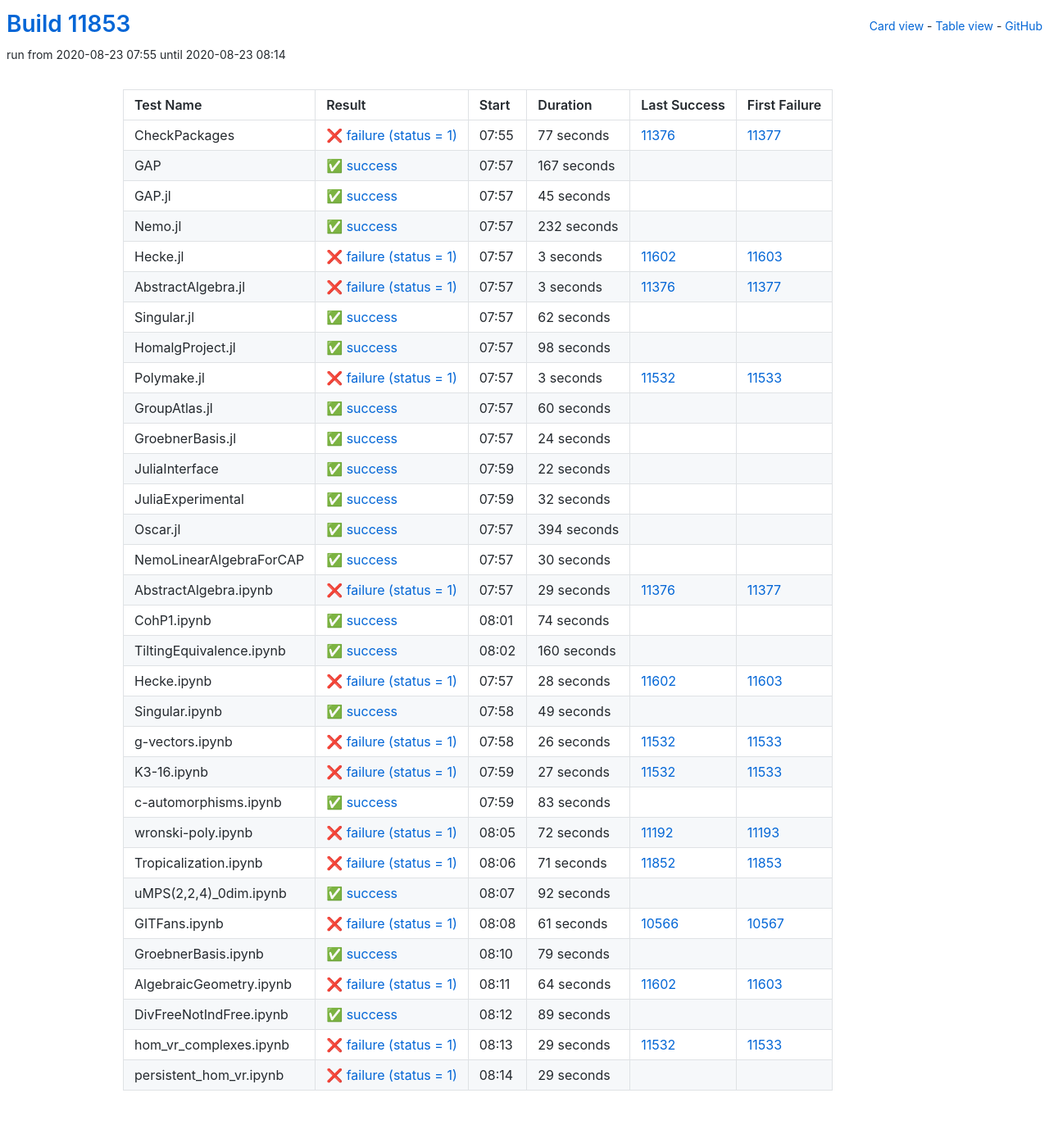
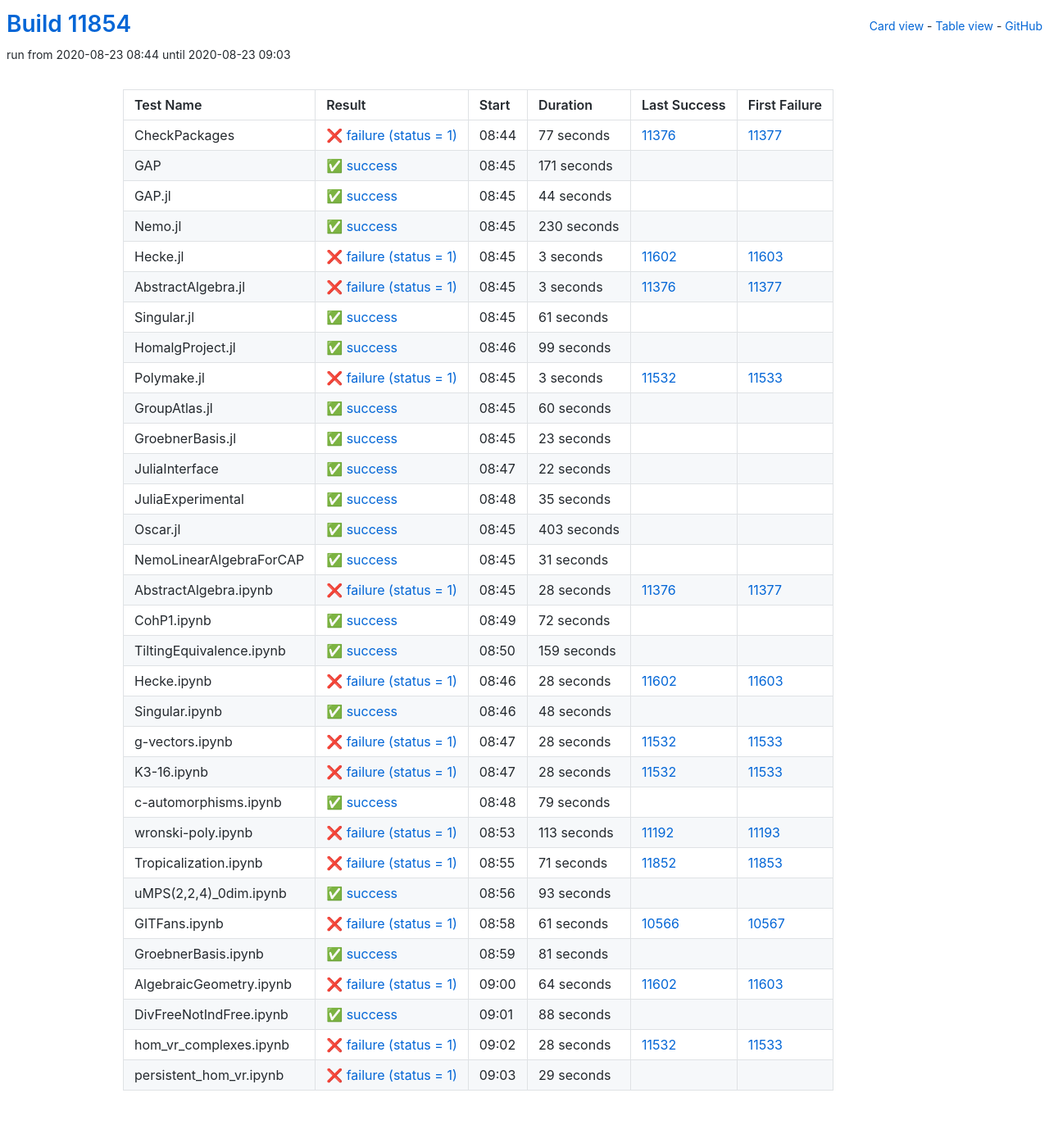
Before and after one commit to oscar-system/oscar-ci-status, a Jekyll site: the page built from table.html, in a window 1280 px wide. Shown: the whole page at 82% size. Built offline with Jekyll 4.4.1, drawn with Linux system fonts in a browser that asks for light colours.

Commit message:
Build #11854

```diff
--- a/_data/ci.yml
+++ b/_data/ci.yml
@@ -1,6 +1,6 @@
 ---
-build: 11853
-build_url: https://oscarci.mathematik.uni-kl.de/job/oscar/11853/
+build: 11854
+build_url: https://oscarci.mathematik.uni-kl.de/job/oscar/11854/
 job: oscar
 organization: oscar-system
 repo: oscar-ci-status
@@ -8,8 +8,8 @@
 tests:
 - name: CheckPackages
   id: checkpackages
-  log: https://oscarci.mathematik.uni-kl.de/job/oscar/11853/artifact/logs/build-11853/CheckPackages.log
-  start: 2020-08-23 07:55
+  log: https://oscarci.mathematik.uni-kl.de/job/oscar/11854/artifact/logs/build-11854/CheckPackages.log
+  start: 2020-08-23 08:44
   success: false
   exitcode: 1
   status: failure
@@ -20,44 +20,44 @@
   first_failure_url: https://oscarci.mathematik.uni-kl.de/job/oscar/11377/
 - name: GAP
   id: gap
-  log: https://oscarci.mathematik.uni-kl.de/job/oscar/11853/artifact/logs/build-11853/GAP.log
-  start: 2020-08-23 07:57
+  log: https://oscarci.mathematik.uni-kl.de/job/oscar/11854/artifact/logs/build-11854/GAP.log
+  start: 2020-08-23 08:45
   success: true
   exitcode: 0
   status: success
-  duration: 167
+  duration: 171
   last_success: false
   last_success_url:
   first_failure: false
   first_failure_url:
 - name: GAP.jl
   id: gap-jl
-  log: https://oscarci.mathematik.uni-kl.de/job/oscar/11853/artifact/logs/build-11853/GAP.jl.log
-  start: 2020-08-23 07:57
+  log: https://oscarci.mathematik.uni-kl.de/job/oscar/11854/artifact/logs/build-11854/GAP.jl.log
+  start: 2020-08-23 08:45
   success: true
   exitcode: 0
   status: success
-  duration: 45
+  duration: 44
   last_success: false
   last_success_url:
   first_failure: false
   first_failure_url:
 - name: Nemo.jl
   id: nemo-jl
-  log: https://oscarci.mathematik.uni-kl.de/job/oscar/11853/artifact/logs/build-11853/Nemo.jl.log
-  start: 2020-08-23 07:57
+  log: https://oscarci.mathematik.uni-kl.de/job/oscar/11854/artifact/logs/build-11854/Nemo.jl.log
+  start: 2020-08-23 08:45
   success: true
   exitcode: 0
   status: success
-  duration: 232
+  duration: 230
   last_success: false
   last_success_url:
   first_failure: false
   first_failure_url:
 - name: Hecke.jl
   id: hecke-jl
-  log: https://oscarci.mathematik.uni-kl.de/job/oscar/11853/artifact/logs/build-11853/Hecke.jl.log
-  start: 2020-08-23 07:57
+  log: https://oscarci.mathematik.uni-kl.de/job/oscar/11854/artifact/logs/build-11854/Hecke.jl.log
+  start: 2020-08-23 08:45
   success: false
   exitcode: 1
   status: failure
@@ -68,8 +68,8 @@
   first_failure_url: https://oscarci.mathematik.uni-kl.de/job/oscar/11603/
 - name: AbstractAlgebra.jl
   id: abstractalgebra-jl
-  log: https://oscarci.mathematik.uni-kl.de/job/oscar/11853/artifact/logs/build-11853/AbstractAlgebra.jl.log
-  start: 2020-08-23 07:57
+  log: https://oscarci.mathematik.uni-kl.de/job/oscar/11854/artifact/logs/build-11854/AbstractAlgebra.jl.log
+  start: 2020-08-23 08:45
   success: false
   exitcode: 1
   status: failure
@@ -80,32 +80,32 @@
   first_failure_url: https://oscarci.mathematik.uni-kl.de/job/oscar/11377/
 - name: Singular.jl
   id: singular-jl
-  log: https://oscarci.mathematik.uni-kl.de/job/oscar/11853/artifact/logs/build-11853/Singular.jl.log
-  start: 2020-08-23 07:57
+  log: https://oscarci.mathematik.uni-kl.de/job/oscar/11854/artifact/logs/build-11854/Singular.jl.log
+  start: 2020-08-23 08:45
   success: true
   exitcode: 0
   status: success
-  duration: 62
+  duration: 61
   last_success: false
   last_success_url:
   first_failure: false
   first_failure_url:
 - name: HomalgProject.jl
   id: homalgproject-jl
-  log: https://oscarci.mathematik.uni-kl.de/job/oscar/11853/artifact/logs/build-11853/HomalgProject.jl.log
-  start: 2020-08-23 07:57
+  log: https://oscarci.mathematik.uni-kl.de/job/oscar/11854/artifact/logs/build-11854/HomalgProject.jl.log
+  start: 2020-08-23 08:46
   success: true
   exitcode: 0
   status: success
-  duration: 98
+  duration: 99
   last_success: false
   last_success_url:
   first_failure: false
   first_failure_url:
 - name: Polymake.jl
   id: polymake-jl
-  log: https://oscarci.mathematik.uni-kl.de/job/oscar/11853/artifact/logs/build-11853/Polymake.jl.log
-  start: 2020-08-23 07:57
+  log: https://oscarci.mathematik.uni-kl.de/job/oscar/11854/artifact/logs/build-11854/Polymake.jl.log
+  start: 2020-08-23 08:45
   success: false
   exitcode: 1
   status: failure
@@ -116,8 +116,8 @@
   first_failure_url: https://oscarci.mathematik.uni-kl.de/job/oscar/11533/
 - name: GroupAtlas.jl
   id: groupatlas-jl
-  log: https://oscarci.mathematik.uni-kl.de/job/oscar/11853/artifact/logs/build-11853/GroupAtlas.jl.log
-  start: 2020-08-23 07:57
+  log: https://oscarci.mathematik.uni-kl.de/job/oscar/11854/artifact/logs/build-11854/GroupAtlas.jl.log
+  start: 2020-08-23 08:45
   success: true
   exitcode: 0
   status: success
@@ -128,20 +128,20 @@
   first_failure_url:
 - name: GroebnerBasis.jl
   id: groebnerbasis-jl
-  log: https://oscarci.mathematik.uni-kl.de/job/oscar/11853/artifact/logs/build-11853/GroebnerBasis.jl.log
-  start: 2020-08-23 07:57
+  log: https://oscarci.mathematik.uni-kl.de/job/oscar/11854/artifact/logs/build-11854/GroebnerBasis.jl.log
+  start: 2020-08-23 08:45
   success: true
   exitcode: 0
   status: success
-  duration: 24
+  duration: 23
   last_success: false
   last_success_url:
   first_failure: false
   first_failure_url:
 - name: JuliaInterface
   id: juliainterface
-  log: https://oscarci.mathematik.uni-kl.de/job/oscar/11853/artifact/logs/build-11853/JuliaInterface.log
-  start: 2020-08-23 07:59
+  log: https://oscarci.mathematik.uni-kl.de/job/oscar/11854/artifact/logs/build-11854/JuliaInterface.log
+  start: 2020-08-23 08:47
   success: true
   exitcode: 0
   status: success
@@ -152,80 +152,80 @@
   first_failure_url:
 - name: JuliaExperimental
   id: juliaexperimental
-  log: https://oscarci.mathematik.uni-kl.de/job/oscar/11853/artifact/logs/build-11853/JuliaExperimental.log
-  start: 2020-08-23 07:59
+  log: https://oscarci.mathematik.uni-kl.de/job/oscar/11854/artifact/logs/build-11854/JuliaExperimental.log
+  start: 2020-08-23 08:48
   success: true
   exitcode: 0
   status: success
-  duration: 32
+  duration: 35
   last_success: false
   last_success_url:
   first_failure: false
   first_failure_url:
 - name: Oscar.jl
   id: oscar-jl
-  log: https://oscarci.mathematik.uni-kl.de/job/oscar/11853/artifact/logs/build-11853/Oscar.jl.log
-  start: 2020-08-23 07:57
+  log: https://oscarci.mathematik.uni-kl.de/job/oscar/11854/artifact/logs/build-11854/Oscar.jl.log
+  start: 2020-08-23 08:45
   success: true
   exitcode: 0
   status: success
-  duration: 394
+  duration: 403
   last_success: false
   last_success_url:
   first_failure: false
   first_failure_url:
 - name: NemoLinearAlgebraForCAP
   id: nemolinearalgebraforcap
-  log: https://oscarci.mathematik.uni-kl.de/job/oscar/11853/artifact/logs/build-11853/NemoLinearAlgebraForCAP.log
-  start: 2020-08-23 07:57
+  log: https://oscarci.mathematik.uni-kl.de/job/oscar/11854/artifact/logs/build-11854/NemoLinearAlgebraForCAP.log
+  start: 2020-08-23 08:45
   success: true
   exitcode: 0
   status: success
-  duration: 30
+  duration: 31
   last_success: false
   last_success_url:
   first_failure: false
   first_failure_url:
 - name: AbstractAlgebra.ipynb
   id: abstractalgebra-ipynb
-  log: https://oscarci.mathematik.uni-kl.de/job/oscar/11853/artifact/logs/build-11853/AbstractAlgebra.ipynb.log
-  start: 2020-08-23 07:57
+  log: https://oscarci.mathematik.uni-kl.de/job/oscar/11854/artifact/logs/build-11854/AbstractAlgebra.ipynb.log
+  start: 2020-08-23 08:45
   success: false
   exitcode: 1
   status: failure
-  duration: 29
+  duration: 28
   last_success: 11376
   last_success_url: https://oscarci.mathematik.uni-kl.de/job/oscar/11376/
   first_failure: 11377
   first_failure_url: https://oscarci.mathematik.uni-kl.de/job/oscar/11377/
 - name: CohP1.ipynb
   id: cohp1-ipynb
-  log: https://oscarci.mathematik.uni-kl.de/job/oscar/11853/artifact/logs/build-11853/CohP1.ipynb.log
-  start: 2020-08-23 08:01
+  log: https://oscarci.mathematik.uni-kl.de/job/oscar/11854/artifact/logs/build-11854/CohP1.ipynb.log
+  start: 2020-08-23 08:49
   success: true
   exitcode: 0
   status: success
-  duration: 74
+  duration: 72
   last_success: false
   last_success_url:
   first_failure: false
   first_failure_url:
 - name: TiltingEquivalence.ipynb
   id: tiltingequivalence-ipynb
-  log: https://oscarci.mathematik.uni-kl.de/job/oscar/11853/artifact/logs/build-11853/TiltingEquivalence.ipynb.log
-  start: 2020-08-23 08:02
+  log: https://oscarci.mathematik.uni-kl.de/job/oscar/11854/artifact/logs/build-11854/TiltingEquivalence.ipynb.log
+  start: 2020-08-23 08:50
   success: true
   exitcode: 0
   status: success
-  duration: 160
+  duration: 159
   last_success: false
   last_success_url:
   first_failure: false
   first_failure_url:
 - name: Hecke.ipynb
   id: hecke-ipynb
-  log: https://oscarci.mathematik.uni-kl.de/job/oscar/11853/artifact/logs/build-11853/Hecke.ipynb.log
-  start: 2020-08-23 07:57
+  log: https://oscarci.mathematik.uni-kl.de/job/oscar/11854/artifact/logs/build-11854/Hecke.ipynb.log
+  start: 2020-08-23 08:46
   success: false
   exitcode: 1
   status: failure
@@ -236,68 +236,68 @@
   first_failure_url: https://oscarci.mathematik.uni-kl.de/job/oscar/11603/
 - name: Singular.ipynb
   id: singular-ipynb
-  log: https://oscarci.mathematik.uni-kl.de/job/oscar/11853/artifact/logs/build-11853/Singular.ipynb.log
-  start: 2020-08-23 07:58
+  log: https://oscarci.mathematik.uni-kl.de/job/oscar/11854/artifact/logs/build-11854/Singular.ipynb.log
+  start: 2020-08-23 08:46
   success: true
   exitcode: 0
   status: success
-  duration: 49
+  duration: 48
   last_success: false
   last_success_url:
   first_failure: false
   first_failure_url:
 - name: g-vectors.ipynb
   id: g-vectors-ipynb
-  log: https://oscarci.mathematik.uni-kl.de/job/oscar/11853/artifact/logs/build-11853/g-vectors.ipynb.log
-  start: 2020-08-23 07:58
+  log: https://oscarci.mathematik.uni-kl.de/job/oscar/11854/artifact/logs/build-11854/g-vectors.ipynb.log
+  start: 2020-08-23 08:47
   success: false
   exitcode: 1
   status: failure
-  duration: 26
+  duration: 28
   last_success: 11532
   last_success_url: https://oscarci.mathematik.uni-kl.de/job/oscar/11532/
   first_failure: 11533
   first_failure_url: https://oscarci.mathematik.uni-kl.de/job/oscar/11533/
 - name: K3-16.ipynb
   id: k3-16-ipynb
-  log: https://oscarci.mathematik.uni-kl.de/job/oscar/11853/artifact/logs/build-11853/K3-16.ipynb.log
-  start: 2020-08-23 07:59
+  log: https://oscarci.mathematik.uni-kl.de/job/oscar/11854/artifact/logs/build-11854/K3-16.ipynb.log
+  start: 2020-08-23 08:47
   success: false
   exitcode: 1
   status: failure
-  duration: 27
+  duration: 28
   last_success: 11532
   last_success_url: https://oscarci.mathematik.uni-kl.de/job/oscar/11532/
   first_failure: 11533
   first_failure_url: https://oscarci.mathematik.uni-kl.de/job/oscar/11533/
 - name: c-automorphisms.ipynb
   id: c-automorphisms-ipynb
-  log: https://oscarci.mathematik.uni-kl.de/job/oscar/11853/artifact/logs/build-11853/c-automorphisms.ipynb.log
-  start: 2020-08-23 07:59
+  log: https://oscarci.mathematik.uni-kl.de/job/oscar/11854/artifact/logs/build-11854/c-automorphisms.ipynb.log
+  start: 2020-08-23 08:48
   success: true
   exitcode: 0
   status: success
-  duration: 83
+  duration: 79
   last_success: false
   last_success_url:
   first_failure: false
   first_failure_url:
 - name: wronski-poly.ipynb
   id: wronski-poly-ipynb
-  log: https://oscarci.mathematik.uni-kl.de/job/oscar/11853/artifact/logs/build-11853/wronski-poly.ipynb.log
-  start: 2020-08-23 08:05
+  log: https://oscarci.mathematik.uni-kl.de/job/oscar/11854/artifact/logs/build-11854/wronski-poly.ipynb.log
+  start: 2020-08-23 08:53
   success: false
   exitcode: 1
   status: failure
-  duration: 72
+  duration: 113
   last_success: 11192
   last_success_url: https://oscarci.mathematik.uni-kl.de/job/oscar/11192/
   first_failure: 11193
   first_failure_url: https://oscarci.mathematik.uni-kl.de/job/oscar/11193/
 - name: Tropicalization.ipynb
   id: tropicalization-ipynb
-  log: https://oscarci.mathematik.uni-kl.de/job/oscar/11853/artifact/logs/build-11853/Tropicalization.ipynb.log
-  start: 2020-08-23 08:06
+  log: https://oscarci.mathematik.uni-kl.de/job/oscar/11854/artifact/logs/build-11854/Tropicalization.ipynb.log
+  start: 2020-08-23 08:55
   success: false
   exitcode: 1
   status: failure
@@ -308,20 +308,20 @@
   first_failure_url: https://oscarci.mathematik.uni-kl.de/job/oscar/11853/
 - name: uMPS(2,2,4)_0dim.ipynb
   id: umps-2-2-4-0dim-ipynb
-  log: https://oscarci.mathematik.uni-kl.de/job/oscar/11853/artifact/logs/build-11853/uMPS-2-2-4-_0dim.ipynb.log
-  start: 2020-08-23 08:07
+  log: https://oscarci.mathematik.uni-kl.de/job/oscar/11854/artifact/logs/build-11854/uMPS-2-2-4-_0dim.ipynb.log
+  start: 2020-08-23 08:56
   success: true
   exitcode: 0
   status: success
-  duration: 92
+  duration: 93
   last_success: false
   last_success_url:
   first_failure: false
   first_failure_url:
 - name: GITFans.ipynb
   id: gitfans-ipynb
-  log: https://oscarci.mathematik.uni-kl.de/job/oscar/11853/artifact/logs/build-11853/GITFans.ipynb.log
-  start: 2020-08-23 08:08
+  log: https://oscarci.mathematik.uni-kl.de/job/oscar/11854/artifact/logs/build-11854/GITFans.ipynb.log
+  start: 2020-08-23 08:58
   success: false
   exitcode: 1
   status: failure
@@ -332,20 +332,20 @@
   first_failure_url: https://oscarci.mathematik.uni-kl.de/job/oscar/10567/
 - name: GroebnerBasis.ipynb
   id: groebnerbasis-ipynb
-  log: https://oscarci.mathematik.uni-kl.de/job/oscar/11853/artifact/logs/build-11853/GroebnerBasis.ipynb.log
-  start: 2020-08-23 08:10
+  log: https://oscarci.mathematik.uni-kl.de/job/oscar/11854/artifact/logs/build-11854/GroebnerBasis.ipynb.log
+  start: 2020-08-23 08:59
   success: true
   exitcode: 0
   status: success
-  duration: 79
+  duration: 81
   last_success: false
   last_success_url:
   first_failure: false
   first_failure_url:
 - name: AlgebraicGeometry.ipynb
   id: algebraicgeometry-ipynb
-  log: https://oscarci.mathematik.uni-kl.de/job/oscar/11853/artifact/logs/build-11853/AlgebraicGeometry.ipynb.log
-  start: 2020-08-23 08:11
+  log: https://oscarci.mathematik.uni-kl.de/job/oscar/11854/artifact/logs/build-11854/AlgebraicGeometry.ipynb.log
+  start: 2020-08-23 09:00
   success: false
   exitcode: 1
   status: failure
@@ -356,32 +356,32 @@
   first_failure_url: https://oscarci.mathematik.uni-kl.de/job/oscar/11603/
 - name: DivFreeNotIndFree.ipynb
   id: divfreenotindfree-ipynb
-  log: https://oscarci.mathematik.uni-kl.de/job/oscar/11853/artifact/logs/build-11853/DivFreeNotIndFree.ipynb.log
-  start: 2020-08-23 08:12
+  log: https://oscarci.mathematik.uni-kl.de/job/oscar/11854/artifact/logs/build-11854/DivFreeNotIndFree.ipynb.log
+  start: 2020-08-23 09:01
   success: true
   exitcode: 0
   status: success
-  duration: 89
+  duration: 88
   last_success: false
   last_success_url:
   first_failure: false
   first_failure_url:
 - name: hom_vr_complexes.ipynb
   id: hom-vr-complexes-ipynb
-  log: https://oscarci.mathematik.uni-kl.de/job/oscar/11853/artifact/logs/build-11853/hom_vr_complexes.ipynb.log
-  start: 2020-08-23 08:13
+  log: https://oscarci.mathematik.uni-kl.de/job/oscar/11854/artifact/logs/build-11854/hom_vr_complexes.ipynb.log
+  start: 2020-08-23 09:02
   success: false
   exitcode: 1
   status: failure
-  duration: 29
+  duration: 28
   last_success: 11532
   last_success_url: https://oscarci.mathematik.uni-kl.de/job/oscar/11532/
   first_failure: 11533
   first_failure_url: https://oscarci.mathematik.uni-kl.de/job/oscar/11533/
 - name: persistent_hom_vr.ipynb
   id: persistent-hom-vr-ipynb
-  log: https://oscarci.mathematik.uni-kl.de/job/oscar/11853/artifact/logs/build-11853/persistent_hom_vr.ipynb.log
-  start: 2020-08-23 08:14
+  log: https://oscarci.mathematik.uni-kl.de/job/oscar/11854/artifact/logs/build-11854/persistent_hom_vr.ipynb.log
+  start: 2020-08-23 09:03
   success: false
   exitcode: 1
   status: failure
```
Also changed, not shown: README.md.
